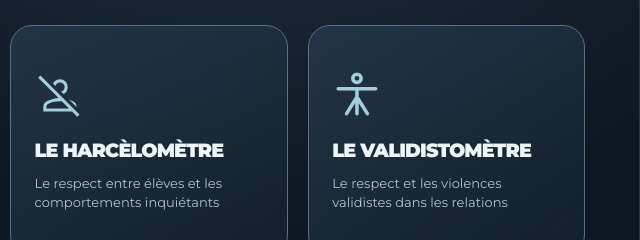
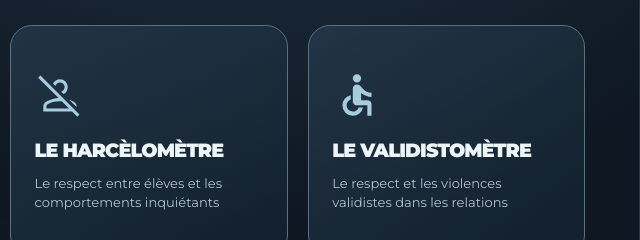
Before and after one commit to yannick220/barometres, a plain HTML site: page index.html in a window 1280 px wide. Shown: the part 323-563 px from the top of the page, 640-1280 px from the left. Drawn offline with Linux system fonts and the light colour scheme.

Commit message:
Remplacer le pictogramme du Validistomètre par Material Symbols Accessible

```diff
--- a/index.html
+++ b/index.html
@@ -1082,7 +1082,7 @@ body.fullscreen-fallback{display:block;overflow:hidden}
   <button class="welcome-tile" data-launch="violent"><span class="welcome-glyph"><svg viewBox="0 0 24 24" fill="currentColor" aria-hidden="true"><path d="M12.325 11.75v-10q0-.325 .217-.537 .217-.213 .538-.213 .32 0 .533 .216 .212 .215 .212 .534v10h-1.5Zm-4.175 0v-9q0-.325 .217-.537 .217-.213 .538-.213 .32 0 .533 .216 .212 .215 .212 .534v9h-1.5ZM12.377 23q-3.499 0-5.938-2.425T4 14.65v-9.9q0-.319 .217-.534 .217-.216 .538-.216 .32 0 .533 .216 .212 .215 .212 .534v9.9q0 2.872 1.995 4.861Q9.49 21.5 12.37 21.5 15.25 21.5 17.275 19.488 19.3 17.475 19.5 14.6v-3.85h-.25q-.531 0-.89 .359Q18 11.469 18 12v3.75H15.25q-.95 0-1.6 .65t-.65 1.6v.75h-1.5v-.75q0-1.575 1.088-2.662T15.25 14.25h1.25v-10.5q0-.319 .217-.534 .217-.216 .538-.216 .32 0 .533 .216 .212 .215 .212 .534v5.8q.275-.15 .6-.225t.65-.075h1.75v5.35q-.2 3.525-2.662 5.963T12.377 23ZM13.25 15.375Z"/></svg></span><span class="welcome-name">LE VIOLENTOMÈTRE</span><span class="welcome-note">Les relations amoureuses, du respect aux violences</span></button>
   <button class="welcome-tile" data-launch="egal"><span class="welcome-glyph"><svg viewBox="0 0 24 24" fill="currentColor" aria-hidden="true"><path d="M2 21v-1.5h9.25v-12.1q-.65-.225-1.162-.737T9.35 5.5H5.375l3.125 7.55q-.025 1.125-.962 1.913T5.25 15.75q-1.35 0-2.287-.787T2 13.05l3.125-7.55h-2.125v-1.5h6.35q.3-.875 1.025-1.437t1.625-.563q.9 0 1.625 .563t1.025 1.437h6.35v1.5h-2.125l3.125 7.55q-.025 1.125-.962 1.913T18.75 15.75q-1.35 0-2.287-.787T15.5 13.05l3.125-7.55H14.65q-.225 .65-.737 1.163T12.75 7.4v12.1h9.25v1.5H2Zm14.875-8h3.75l-1.875-4.6-1.875 4.6Zm-13.5 0h3.75l-1.875-4.6-1.875 4.6Zm8.625-7q.525 0 .888-.375t.362-.875q0-.525-.362-.887T12 3.5q-.5 0-.875 .363T10.75 4.75q0 .5 .375 .875t.875 .375Z"/></svg></span><span class="welcome-name">L’ÉGALITOMÈTRE</span><span class="welcome-note">Les situations d’égalité, les stéréotypes et les droits</span></button>
   <button class="welcome-tile" data-launch="harc"><span class="welcome-glyph"><svg viewBox="0 0 24 24" fill="currentColor" aria-hidden="true"><path d="m20.325 22.475-2.475-2.475H4v-2.35q0-.95 .475-1.625t1.225-1.025q1.5-.675 2.888-1.05T11.375 13.525L1.525 3.675l1.075-1.075 18.8 18.8-1.075 1.075ZM5.5 18.5h10.85L12.875 15.025q-.2-.025-.425-.025h-.45q-1.425 0-2.775 .288T6.3 16.35q-.35 .175-.575 .538t-.225 .762v.85Zm12.775-3.5q.775 .35 1.25 1.025t.475 1.625v.2L16.425 14.275q.45 .15 .913 .338T18.275 15ZM13.75 11.6l-1.2-1.2q.75-.175 1.225-.775t.475-1.4q0-.95-.65-1.6t-1.6-.65q-.8 0-1.4 .475t-.775 1.225l-1.2-1.2q.475-.95 1.388-1.475t1.987-.525q1.575 0 2.663 1.088T15.75 8.225q0 1.075-.525 1.988T13.75 11.6Zm2.6 6.9H5.5h10.85ZM11.2 9.025Z"/></svg></span><span class="welcome-name">LE HARCÈLOMÈTRE</span><span class="welcome-note">Le respect entre élèves et les comportements inquiétants</span></button>
-  <button class="welcome-tile" data-launch="valid"><span class="welcome-glyph"><svg viewBox="0 0 24 24" fill="none" stroke="currentColor" stroke-width="1.7" stroke-linecap="round" stroke-linejoin="round" aria-hidden="true"><circle cx="12" cy="4" r="2"/><path d="M3 9h18M12 9v12M12 13l-5 8M12 13l5 8"/></svg></span><span class="welcome-name">LE VALIDISTOMÈTRE</span><span class="welcome-note">Le respect et les violences validistes dans les relations</span></button>
+  <button class="welcome-tile" data-launch="valid"><span class="welcome-glyph"><svg viewBox="0 0 24 24" fill="currentColor" aria-hidden="true"><path d="M10.588 5.413Q10 4.825 10 4t.588-1.412T12 2t1.413.588T14 4t-.587 1.413T12 6t-1.412-.587M17 22v-5h-5q-.825 0-1.412-.587T10 15V9q0-.825.588-1.412T12 7q.6 0 1.038.263t.937.837q1.375 1.65 2.488 2.263T19 11v2q-1.325 0-2.675-.575T14 11.05v3.45h3q.825 0 1.413.588T19 16.5V22zm-7 0q-2.075 0-3.537-1.463T5 17q0-1.8 1.138-3.175T9 12.1v2.05q-.875.35-1.437 1.113T7 17q0 1.25.875 2.125T10 20q.975 0 1.738-.562T12.85 18h2.05q-.35 1.725-1.725 2.863T10 22"/></svg></span><span class="welcome-name">LE VALIDISTOMÈTRE</span><span class="welcome-note">Le respect et les violences validistes dans les relations</span></button>
  </div>
  <div class="welcome-bottom"><span>UN SUPPORT COLLECTIF DE RÉFLEXION</span><span>CONÇU POUR ÉCHANGER, PAS POUR JUGER</span></div>
 </section>
```
